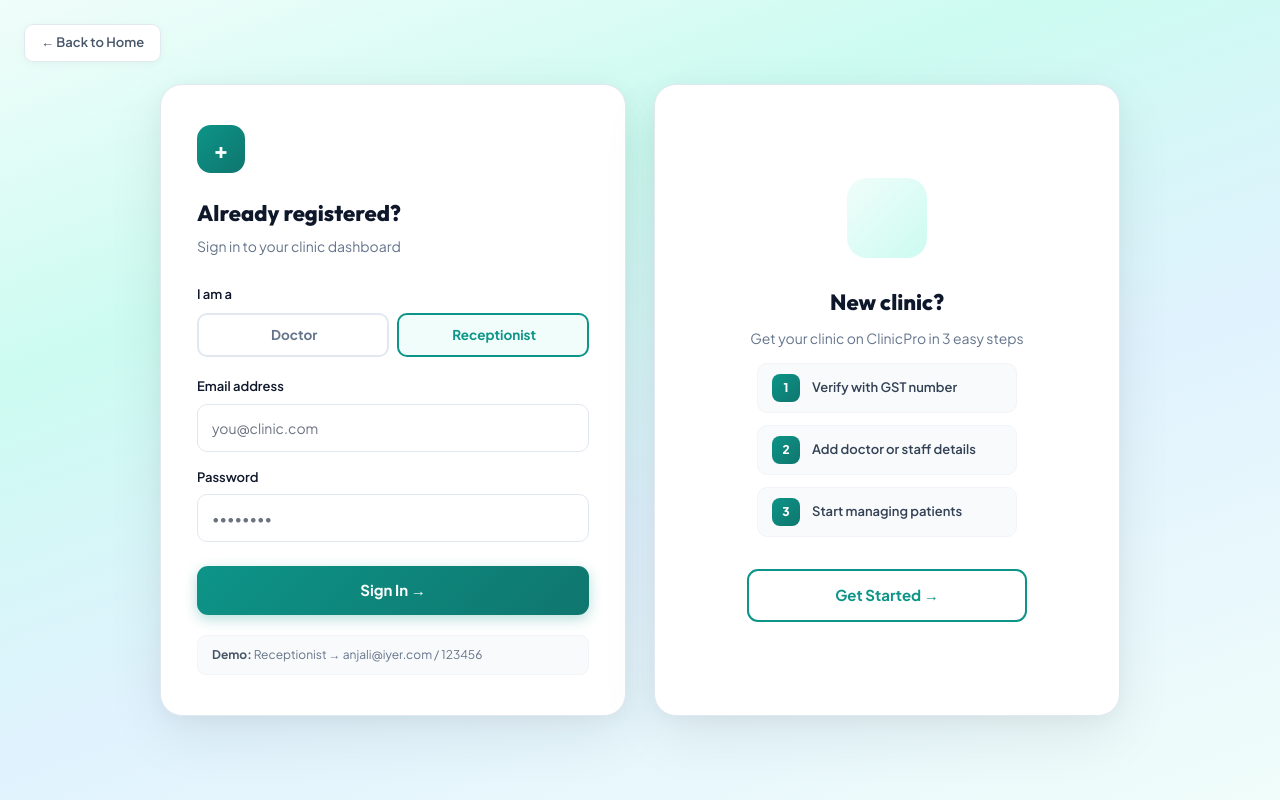
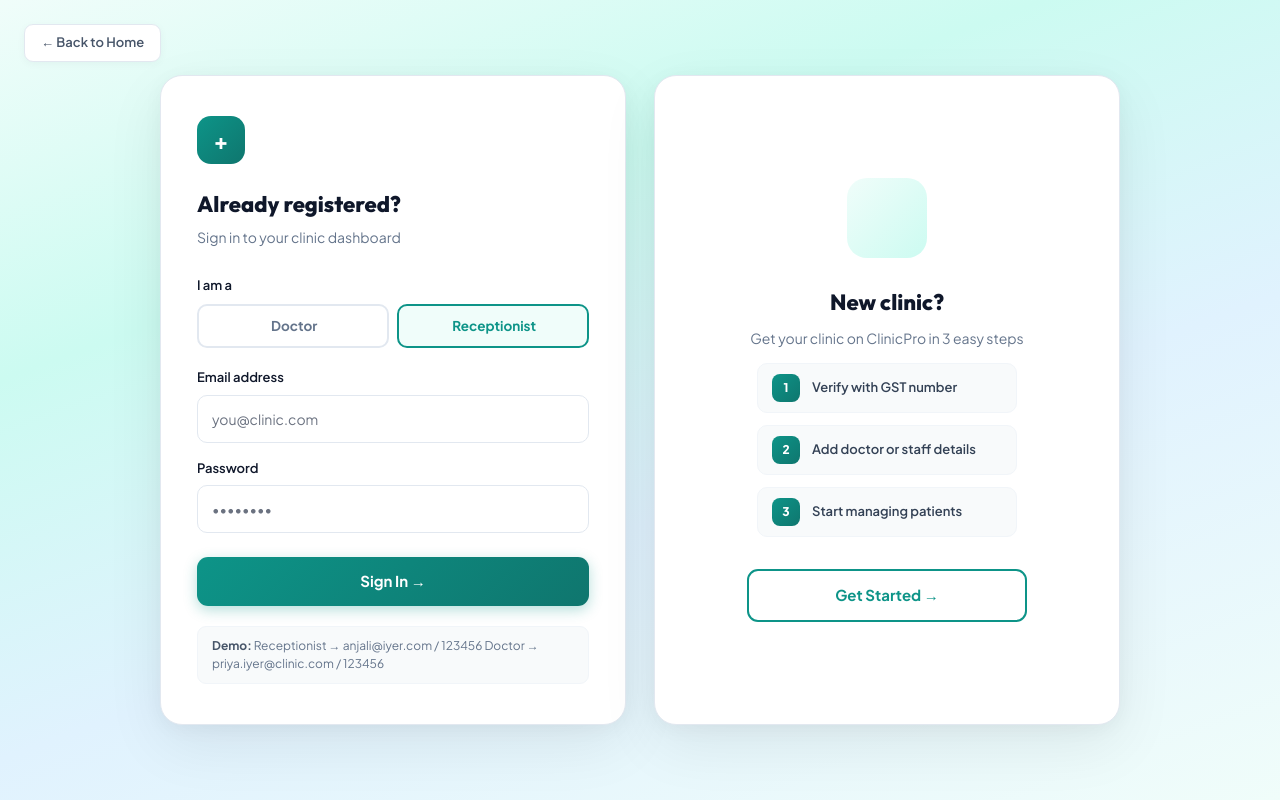
Before and after one commit to Komal5578/ClinicPro, a React (Vite) app in the folder frontend/: page /clinic in a window 1280 px wide. Built offline with nearby package versions, Linux system fonts and the light colour scheme; no server answers.

Commit message:
added demo credentials for doctor as well

```diff
--- a/frontend/src/pages/auth/ClinicAuth.jsx
+++ b/frontend/src/pages/auth/ClinicAuth.jsx
@@ -192,6 +192,7 @@ const ClinicAuth = () => {
               }}>
                 <strong style={{ color: '#475569' }}>Demo:</strong>{' '}
                 Receptionist → anjali@iyer.com / 123456
+                Doctor → priya.iyer@clinic.com / 123456
               </div>
             </div>
           </form>
```
